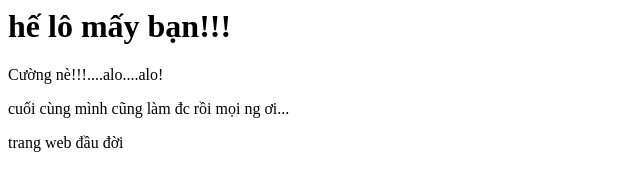
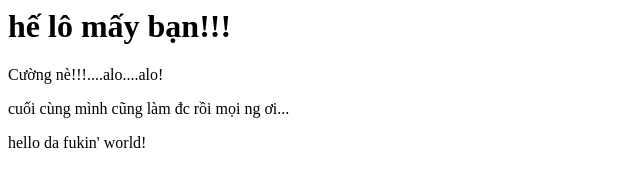
Before and after one commit to kaitozu/mysite1, a plain HTML site: page index.html in a window 1280 px wide. Shown: the full height of the page, 0-640 px from the left. Drawn offline with Linux system fonts and the light colour scheme.

Commit message:
Update index.html

```diff
--- a/index.html
+++ b/index.html
@@ -4,6 +4,6 @@
 <h1>hế lô mấy bạn!!!</h1>
   <p>Cường nè!!!....alo....alo!</p>
   <p>cuối cùng mình cũng làm đc rồi mọi ng ơi...</p>
-  <p>trang web đầu đời</p>
+  <p>hello da fukin' world!</p>
 </body>
 </html>
```
